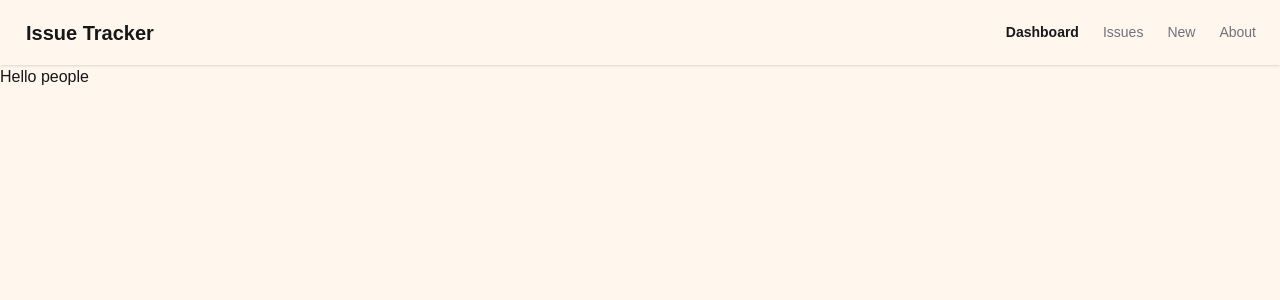
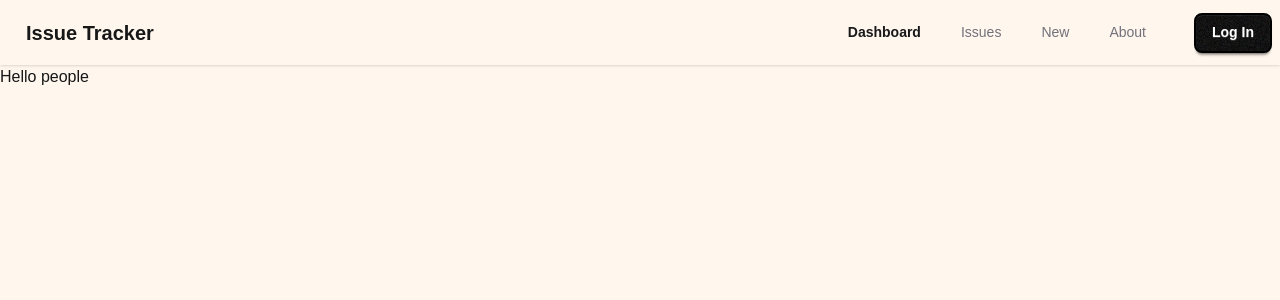
Before and after one commit to AH07pro1/Issue-Tracker-Project, a Next.js app: page / in a window 1280 px wide. Shown: the top 300 px of the page. Built offline with nearby package versions, Linux system fonts and the light colour scheme; no server answers.

Commit message:
next-auth signing and profile

```diff
--- a/app/NavBar.tsx
+++ b/app/NavBar.tsx
@@ -1,10 +1,13 @@
 'use client';
+import { useSession } from 'next-auth/react';
 import Link from 'next/link';
-import { usePathname } from 'next/navigation';
+import { redirect, usePathname } from 'next/navigation';
 import React from 'react';
+import Image from 'next/image';
 
 const NavBar = () => {
     const currentPath = usePathname();
+    const { status, data: session } = useSession();
     const links = [
         { label: 'Dashboard', href: '/' },
         { label: 'Issues', href: '/issues' },
@@ -17,10 +20,10 @@ const NavBar = () => {
             <div className="flex-1">
                 <a className="btn btn-ghost text-xl">Issue Tracker</a>
             </div>
-            <div className="flex-none">
-                <ul className="menu menu-horizontal px-1">
+            <div className="flex-none ml-auto flex items-center space-x-4">
+                <ul className="menu menu-horizontal px-1 inline-flex space-x-4">
                     {links.map((link) => (
-                        <li key={link.href}>
+                        <li key={link.href} className="mr-4">
                             <Link
                                 href={link.href}
                                 className={`text-zinc-500 hover:text-zinc-900 transition-colors ${currentPath === link.href ? 'font-bold text-zinc-900' : ''}`}
@@ -30,6 +33,31 @@ const NavBar = () => {
                         </li>
                     ))}
                 </ul>
+
+                <div className="flex items-center space-x-4">
+                    {status === 'authenticated' ? (
+                        <div className="flex items-center space-x-2">
+                            {/* Profile Picture */}
+                            {session.user?.image && (
+                                <div className="avatar w-8 h-8  rounded-full">
+                                    <img
+                                        src={session.user!.image!}
+                                        onClick={() => redirect('/profile')}
+                                        alt="Profile Picture"
+                                        width={40}
+                                        height={40}
+                                        className="rounded-full"
+                                    />
+                                </div>
+                            )}
+
+                        </div>
+                    ) : (
+                        <Link href="/api/auth/signin" className="btn btn-primary">
+                            Log In
+                        </Link>
+                    )}
+                </div>
             </div>
         </div>
     );
--- a/app/api/auth/[...nextauth]/route.ts
+++ b/app/api/auth/[...nextauth]/route.ts
@@ -1,16 +1,25 @@
 import NextAuth from "next-auth"
-import Google from "next-auth/providers/google"
+import GoogleProvider from "next-auth/providers/google"
 import { PrismaAdapter } from "@auth/prisma-adapter"
-import prisma from '@prisma/client'
+import { PrismaClient } from '@prisma/client';
+import Github from "next-auth/providers/github";
+const prisma = new PrismaClient();
 
 const handler = NextAuth({
     adapter: PrismaAdapter(prisma),
     providers: [
-        Google({
+        GoogleProvider({
            clientId: process.env.AUTH_GOOGLE_ID!,
            clientSecret: process.env.AUTH_GOOGLE_SECRET!
           }),
-    ]
+        Github({
+            clientId: process.env.AUTH_GITHUB_ID!,
+            clientSecret: process.env.AUTH_GITHUB_SECRET!
+        })
+    ],
+    session: {
+        strategy: "jwt",
+    }
 })
 
 export {handler as GET, handler as POST}
--- /dev/null
+++ b/app/auth/Provider.tsx
@@ -0,0 +1,11 @@
+'use client';
+import { SessionProvider } from 'next-auth/react'
+import React, { PropsWithChildren } from 'react'
+
+const AuthProvider = ({children}: PropsWithChildren) => {
+  return (
+      <SessionProvider>{children}</SessionProvider>
+  )
+}
+
+export default AuthProvider
--- a/app/layout.tsx
+++ b/app/layout.tsx
@@ -2,6 +2,7 @@ import type { Metadata } from "next";
 import { Geist, Geist_Mono } from "next/font/google";
 import "./globals.css";
 import NavBar from "./NavBar";
+import AuthProvider from "./auth/Provider";
 
 const geistSans = Geist({
   variable: "--font-geist-sans",
@@ -28,11 +29,12 @@ export default function RootLayout({
       <body
         className={`${geistSans.variable} ${geistMono.variable} antialiased`}
       >
-        <NavBar/>
-        <main>
-          {children}
-        </main>
-
+        <AuthProvider>
+          <NavBar/>
+          <main>
+            {children}
+          </main>
+        </AuthProvider>
       </body>
     </html>
   );
--- /dev/null
+++ b/app/profile/page.tsx
@@ -0,0 +1,15 @@
+'use client';
+import { useSession } from 'next-auth/react';
+import React from 'react'
+import ProfileTemplate from './profileTemplate';
+
+const page = () => {
+    const { status, data: session } = useSession();
+  return (
+    <div>
+      <ProfileTemplate name={session!.user!.name!} email={session!.user!.email!} profilePic={session!.user!.image!}/>
+    </div>
+  )
+}
+
+export default page
--- /dev/null
+++ b/app/profile/profileTemplate.tsx
@@ -0,0 +1,45 @@
+import React from 'react';
+import Image from 'next/image';
+import Link from 'next/link';
+
+interface Props {
+    name: string;
+    email: string;
+    profilePic: string;
+}
+
+function ProfileTemplate({ name, email, profilePic }: Props) {
+    return (
+        <div className="min-h-screen bg-gray-100 flex items-center justify-center">
+            <div className="bg-white p-8 rounded-lg shadow-xl w-full sm:w-96">
+                <div className="text-center">
+                    {/* Profile Picture */}
+                    <div className="mb-6">
+                        <img
+                            src={profilePic}
+                            alt={`${name}'s profile picture`}
+                            width={120}
+                            height={120}
+                            className="w-28 h-28 rounded-full mx-auto border-4 border-blue-500"
+                        />
+                    </div>
+
+                    <h1 className="text-3xl font-semibold text-gray-800 mb-4">Profile</h1>
+
+                    <div className="mb-6">
+                        <div className="text-lg font-medium text-gray-700">
+                            <p>Name: <span className="font-normal text-gray-500">{name}</span></p>
+                            <p>Email: <span className="font-normal text-gray-500">{email}</span></p>
+                        </div>
+                    </div>
+
+                    <Link className="btn btn-primary px-4 py-2 rounded-lg bg-blue-500 text-white hover:bg-blue-600 transition-colors" href='/api/auth/signout'>
+                        Logout
+                    </Link>
+                </div>
+            </div>
+        </div>
+    );
+}
+
+export default ProfileTemplate;
--- a/package.json
+++ b/package.json
@@ -14,7 +14,7 @@
     "@prisma/client": "^6.4.1",
     "autoprefixer": "^10.4.20",
     "next": "15.2.0",
-    "next-auth": "^5.0.0-beta.25",
+    "next-auth": "^4.24.11",
     "postcss": "^8.5.3",
     "react": "^19.0.0",
     "react-dom": "^19.0.0",
```
Also changed, not shown: 1 other file (tests, documents, lock files or other folders).
